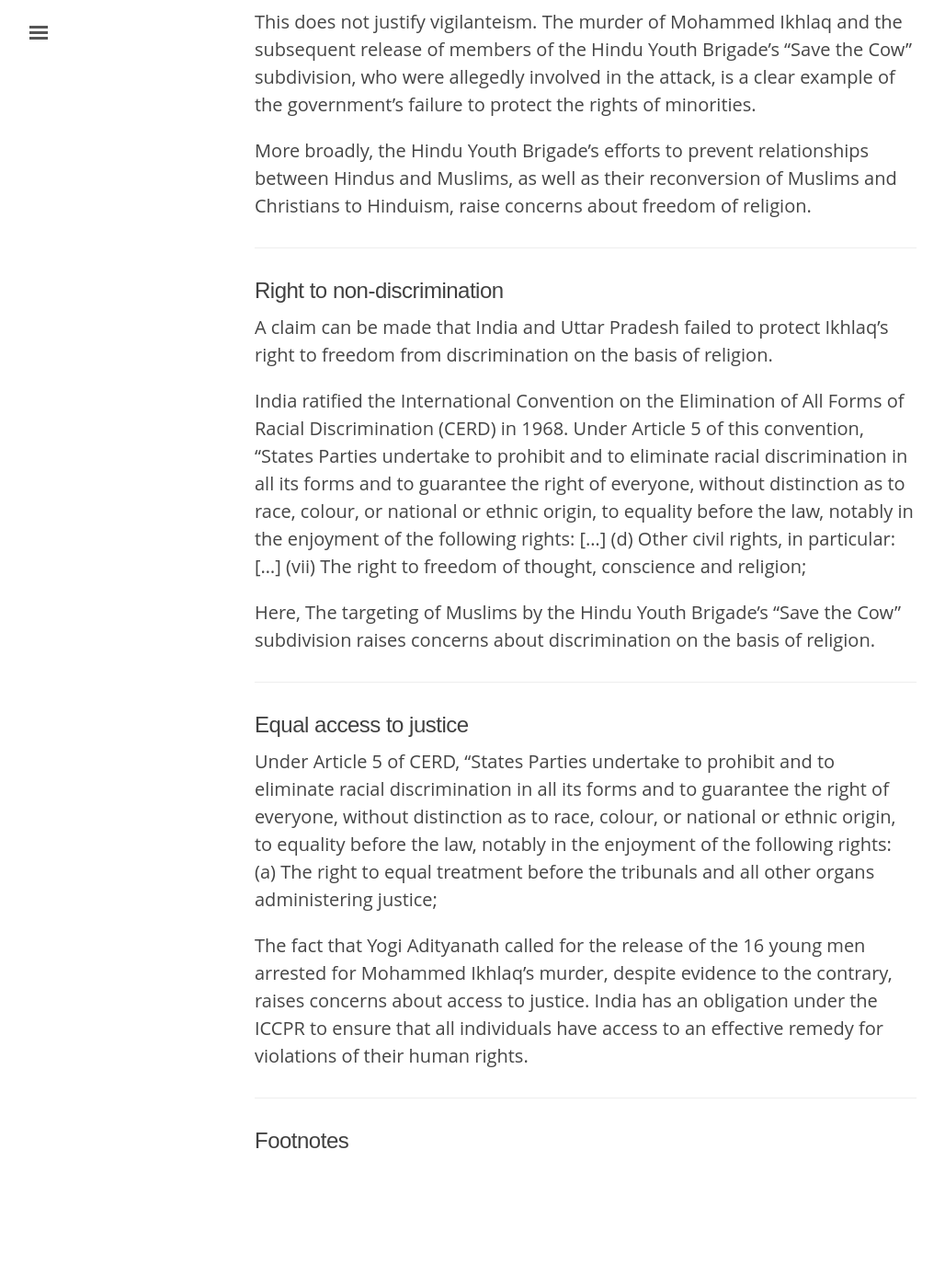
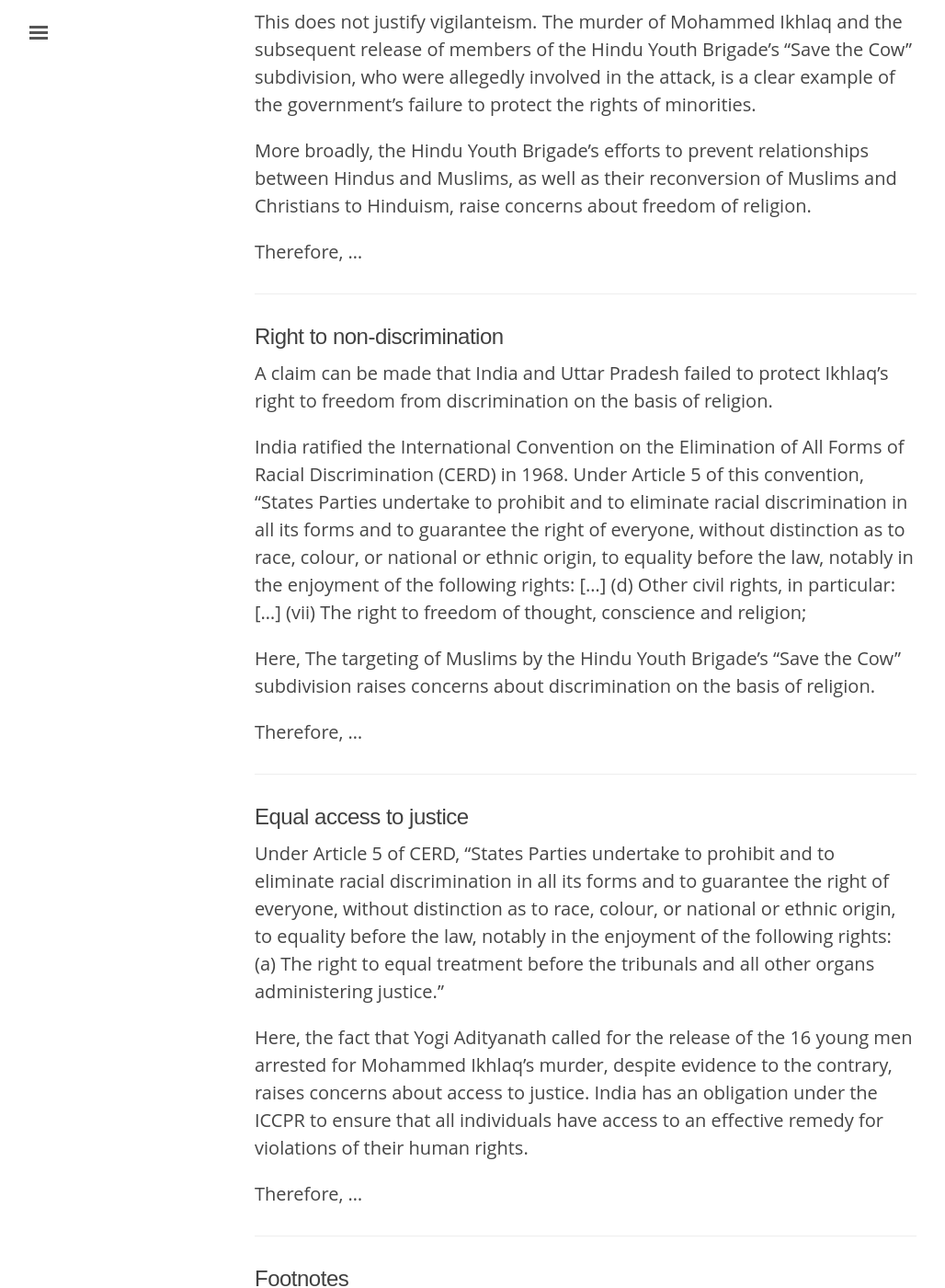
Before and after one commit to binipringle/human-rights-law, a Jekyll site: the page built from _texts/2-uptick-in-harms-to-muslims.md, in a window 1280 px wide and 1400 px high, scrolled down 5647 px. Shown: the whole window at 92% size, without its empty margins (3-1031 px from the left). Built offline with Jekyll 4.4.1, drawn with Linux system fonts in a browser that asks for light colours; before the commit the page ends 7002 px from its top, so only the background shows below that.

Commit message:
small corrections in texts

```diff
--- a/_texts/2-uptick-in-harms-to-muslims.md
+++ b/_texts/2-uptick-in-harms-to-muslims.md
@@ -82,6 +81,8 @@ This does not justify vigilanteism. The murder of Mohammed Ikhlaq and the subseq
 
 More broadly, the Hindu Youth Brigade's efforts to prevent relationships between Hindus and Muslims, as well as their reconversion of Muslims and Christians to Hinduism, raise concerns about freedom of religion.
 
+Therefore, ...
+
 ---
 
 ## Right to non-discrimination
@@ -92,13 +93,17 @@ India ratified the International Convention on the Elimination of All Forms of R
 
 Here, The targeting of Muslims by the Hindu Youth Brigade's "Save the Cow" subdivision raises concerns about discrimination on the basis of religion.
 
+Therefore, ...
+
 ---
 
 ## Equal access to justice
 
-Under Article 5 of CERD, "States Parties undertake to prohibit and to eliminate racial discrimination in all its forms and to guarantee the right of everyone, without distinction as to race, colour, or national or ethnic origin, to equality before the law, notably in the enjoyment of the following rights: (a) The right to equal treatment before the tribunals and all other organs administering justice;
+Under Article 5 of CERD, "States Parties undertake to prohibit and to eliminate racial discrimination in all its forms and to guarantee the right of everyone, without distinction as to race, colour, or national or ethnic origin, to equality before the law, notably in the enjoyment of the following rights: (a) The right to equal treatment before the tribunals and all other organs administering justice."
 
-The fact that Yogi Adityanath called for the release of the 16 young men arrested for Mohammed Ikhlaq's murder, despite evidence to the contrary, raises concerns about access to justice. India has an obligation under the ICCPR to ensure that all individuals have access to an effective remedy for violations of their human rights.
+Here, the fact that Yogi Adityanath called for the release of the 16 young men arrested for Mohammed Ikhlaq's murder, despite evidence to the contrary, raises concerns about access to justice. India has an obligation under the ICCPR to ensure that all individuals have access to an effective remedy for violations of their human rights.
+
+Therefore, ...
 
 ---
 
```
Also changed, not shown: other parts of _texts/2-uptick-in-harms-to-muslims.md (+0 -1 lines).
